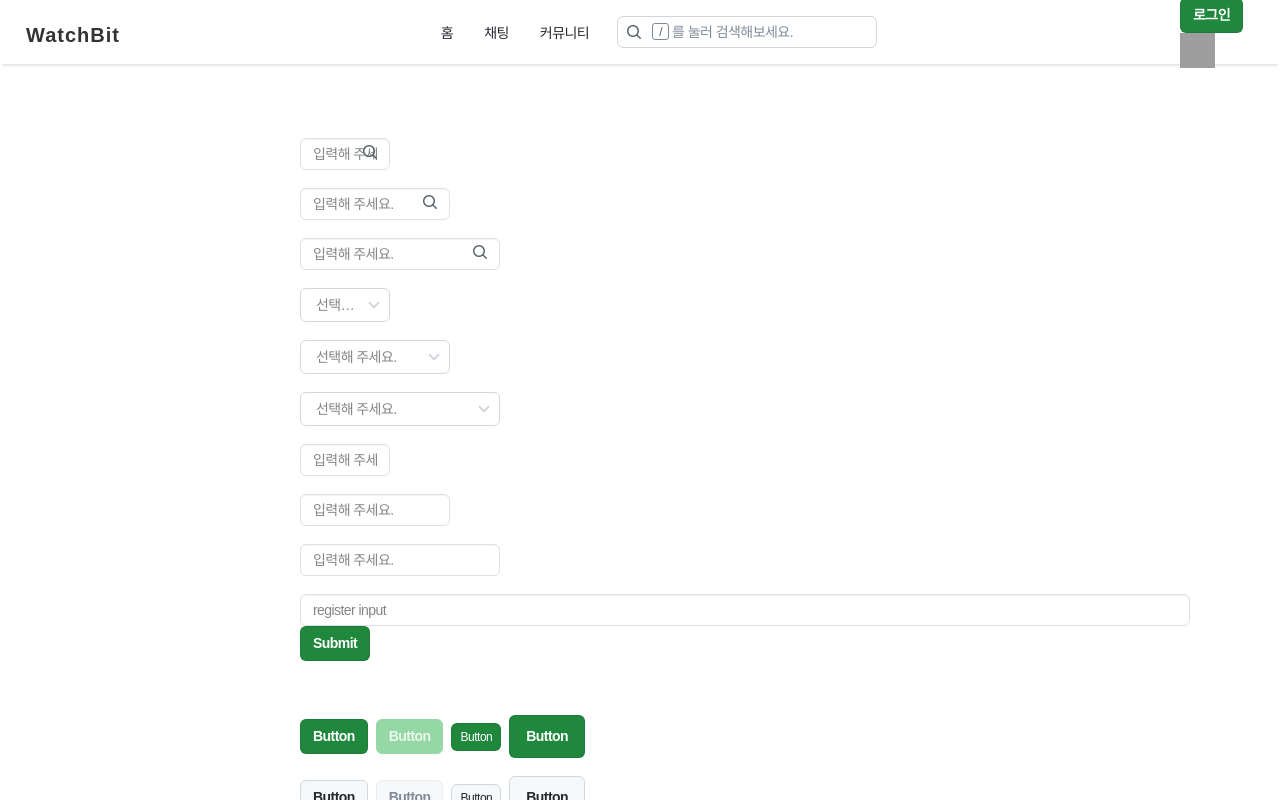
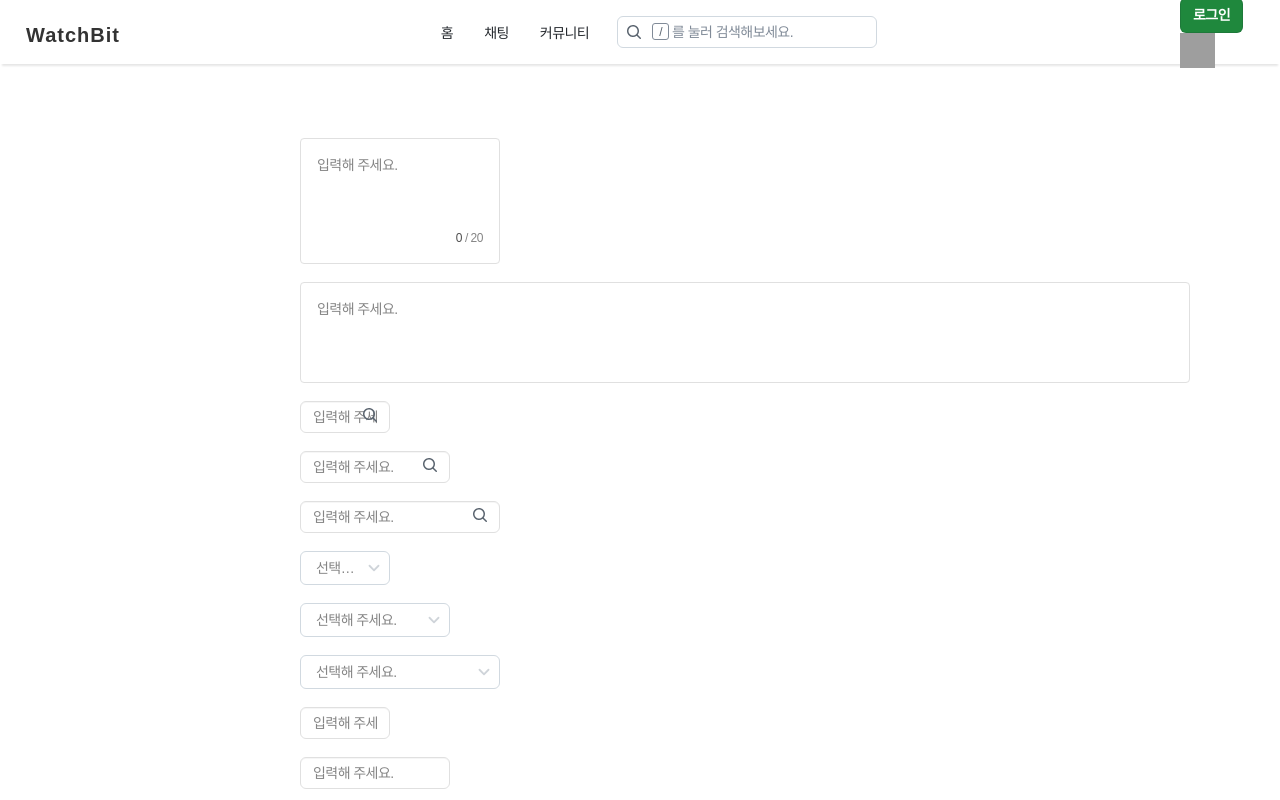
Before and after one commit to Jeong-ki/bitwatch-client, a Next.js app: page /comp in a window 1280 px wide. Shown: the top 800 px of the page. Built offline with nearby package versions, Linux system fonts and the light colour scheme; no server answers; grey boxes are pictures that could not be loaded.

Commit message:
feat: Textarea 컴포넌트 구현

```diff
--- a/public/assets/css/components/index.scss
+++ b/public/assets/css/components/index.scss
@@ -2,3 +2,4 @@
 @import "input";
 @import "spinner";
 @import "select";
+@import "textarea";
--- /dev/null
+++ b/public/assets/css/components/textarea.scss
@@ -0,0 +1,152 @@
+/* Textarea */
+.box_tf textarea {
+  min-height: 120px;
+  padding: 15px;
+}
+
+.type_count {
+  overflow: hidden;
+  border: 1px solid var(--Gray-10);
+  border-radius: 4px;
+  box-sizing: border-box;
+}
+
+.type_count .tf_comm {
+  min-height: 83px;
+  padding-bottom: 0;
+  border: 0;
+}
+
+.type_count.focus {
+  border-color: var(--Black);
+}
+
+.type_count.readonly {
+  border-color: var(--Gray-2);
+}
+
+.type_count.disabled {
+  border-color: var(--Gray-10);
+  background-color: var(--Gray-2);
+}
+
+.type_count.error {
+  border-color: var(--Error);
+  outline: 4px solid var(--Error-Hover);
+}
+
+.box_tf .txt_byte {
+  padding: 7px 15px;
+  text-align: right;
+}
+
+.box_tf .num_byte {
+  display: inline-block;
+  color: var(--Gray-60);
+  vertical-align: top;
+}
+
+.box_tf .num_write {
+  color: var(--Gray-90);
+}
+
+.box_tf .txt_bar {
+  display: inline-block;
+  font-size: 14px;
+  color: var(--Gray-60);
+  vertical-align: top;
+}
+
+.type_count.disabled .txt_byte {
+  background: var(--Gray-2);
+}
+
+.type_count.readonly .txt_byte {
+  background: var(--Gray-5);
+}
+
+.type_count.readonly .num_byte {
+  color: var(--Gray-30);
+}
+
+.type_count.readonly .txt_bar {
+  color: var(--Gray-30);
+}
+
+.txt_count {
+  flex-shrink: 0;
+  color: var(--Gray-60);
+}
+
+.txt_count .emph_g {
+  color: var(--Gray-90);
+}
+
+.inner_tf+.txt_count {
+  position: absolute;
+  top: 14px;
+  left: calc(100% + 4px);
+  white-space: nowrap;
+}
+
+.box_textarea {
+  display: flex;
+  position: relative;
+  padding: 16px;
+  border: 1px solid var(--Gray-10);
+  border-radius: 4px;
+  flex-direction: column;
+}
+
+.box_textarea:focus-within,
+.box_textarea:hover {
+  border-color: var(--input-focus);
+  outline: none;
+  box-shadow: inset 0 0 0 1px var(--focus-outside);
+}
+
+.box_textarea.disabled,
+.box_textarea.readonly {
+  background: var(--Gray-2);
+}
+
+.box_textarea.disabled:focus-within,
+.box_textarea.disabled:hover,
+.box_textarea.readonly:focus-within,
+.box_textarea.readonly:hover {
+  border-color: var(--Gray-10);
+}
+
+.box_textarea.error {
+  border-color: var(--Error);
+}
+
+.box_textarea.type_resize {
+  padding: 0;
+}
+
+.box_textarea.type_resize .tf_comm {
+  min-height: 67px;
+  padding: 16px;
+  resize: vertical;
+}
+
+.box_textarea .tf_comm {
+  min-height: 67px;
+  padding: 0;
+  border: none;
+  box-shadow: none;
+
+  &:focus {
+    box-shadow: none;
+  }
+}
+
+.box_textarea .tf_comm+.txt_count {
+  align-self: flex-end;
+  margin-top: 7px;
+}
+
+.box_textarea+.desc_error {
+  font-size: 13px;
+}
--- a/src/app/comp/page.tsx
+++ b/src/app/comp/page.tsx
@@ -5,6 +5,7 @@ import { Button } from '@/components/common/button';
 import { Input } from '@/components/common/input';
 import { InputSearch } from '@/components/common/input/search';
 import { Select } from '@/components/common/select';
+import { Textarea } from '@/components/common/textarea';
 import validateRule from '@/lib/react-hook-form';
 import { useState } from 'react';
 import { useForm } from 'react-hook-form';
@@ -26,7 +27,9 @@ export default function Comp() {
     watch,
     formState: { errors },
     handleSubmit,
-  } = useForm({ defaultValues: { inp01: '', formSelect: '', formSearch: '' } });
+  } = useForm({
+    defaultValues: { inp01: '', formSelect: '', formSearch: '', contents01: '', contents02: '' },
+  });
 
   const onSubmit = handleSubmit(
     (data) => {
@@ -47,6 +50,24 @@ export default function Comp() {
 
   return (
     <div style={{ margin: '10px' }}>
+      <Textarea
+        value={watch('contents01')}
+        placeholder="입력해 주세요."
+        errorMsg={errors.contents01?.message}
+        libProps={register('contents01')}
+        maxLength={20}
+        sizeType="large"
+      />
+      <br />
+      <br />
+      <Textarea
+        value={watch('contents02')}
+        placeholder="입력해 주세요."
+        errorMsg={errors.contents02?.message}
+        libProps={register('contents02')}
+      />
+      <br />
+      <br />
       <InputSearch
         libProps={register('formSearch')}
         value={watch('formSearch')}
--- a/src/components/common/input/search/result/index.tsx
+++ b/src/components/common/input/search/result/index.tsx
@@ -18,9 +18,9 @@ import { getDummy } from '@/api/dummy';
 import { OptionList } from '@/components/common/option-list';
 import { useOnClickOutside } from '@/hooks/useOnClickOutside';
 // import { Alert } from '@/components/common/alert';
-import { IInputSearchSuggestProps } from './types';
+import { IInputSearchResultProps } from './types';
 
-export const InputSearchSuggest: FC<PropsWithChildren<IInputSearchSuggestProps>> = (props) => {
+export const InputSearchResult: FC<PropsWithChildren<IInputSearchResultProps>> = (props) => {
   const {
     value,
     suggestType = 'KKO',
--- a/src/components/common/input/search/result/types.ts
+++ b/src/components/common/input/search/result/types.ts
@@ -3,7 +3,7 @@ import { IInputSearchProps } from '../types';
 
 type TSuggestType = 'test1' | 'test2';
 
-export interface IInputSearchSuggestProps extends IInputSearchProps {
+export interface IInputSearchResultProps extends IInputSearchProps {
   suggestType?: TSuggestType;
   isAllowClickOutside?: boolean;
   isStrictCheck?: boolean;
--- /dev/null
+++ b/src/components/common/textarea/elem/index.tsx
@@ -0,0 +1,36 @@
+'use client';
+
+import { ChangeEvent } from 'react';
+import { ITextAreaElemProps } from '@/components/common/textarea/elem/types';
+
+export const TextareaElem = ({
+  onChange = () => {},
+  libProps = {},
+  placeholder,
+  ...otherProps
+}: ITextAreaElemProps) => {
+  const { onChange: onChangeLib = () => {}, ...otherLibProps } = libProps;
+
+  const onChangeInput = (e: ChangeEvent<HTMLTextAreaElement>) => {
+    const {
+      target: { value: targetValue },
+    } = e;
+
+    if (typeof otherProps.maxLength === 'number' && otherProps?.maxLength < targetValue.length) {
+      return;
+    }
+
+    onChange(targetValue);
+    onChangeLib(e);
+  };
+
+  return (
+    <textarea
+      className="tf_comm"
+      placeholder={placeholder ?? '입력해 주세요.'}
+      {...otherProps}
+      {...otherLibProps}
+      onChange={onChangeInput}
+    />
+  );
+};
--- /dev/null
+++ b/src/components/common/textarea/elem/types.ts
@@ -0,0 +1,10 @@
+import { InputValue } from '@/@types/element';
+import { TextareaHTMLAttributes } from 'react';
+import { UseFormRegisterReturn, InternalFieldName } from 'react-hook-form';
+
+export interface ITextAreaElemProps
+  extends Omit<TextareaHTMLAttributes<HTMLTextAreaElement>, 'value' | 'onChange'> {
+  value?: string;
+  libProps?: Partial<UseFormRegisterReturn<InternalFieldName>>;
+  onChange?: (value: InputValue) => void;
+}
--- /dev/null
+++ b/src/components/common/textarea/index.tsx
@@ -0,0 +1,47 @@
+'use client';
+
+import { PropsWithChildren } from 'react';
+import { ITextareaProps } from '@/components/common/textarea/types';
+import classNames from 'classnames';
+import { TextareaElem } from '@/components/common/textarea/elem';
+
+export const Textarea = ({
+  children,
+  sizeType,
+  showErrorMsg = false,
+  errorMsg,
+  readOnly,
+  disabled,
+  value,
+  maxLength,
+  isAbleResize,
+  itemClassName = '',
+  ...otherProps
+}: PropsWithChildren<ITextareaProps>) => {
+  return (
+    <div className={classNames('item_form', { [`form_${sizeType}`]: sizeType }, itemClassName)}>
+      <div
+        className={classNames('box_tf', 'box_textarea', {
+          readonly: readOnly,
+          disabled,
+          type_resize: isAbleResize,
+          error: errorMsg,
+        })}>
+        <TextareaElem
+          value={value}
+          readOnly={readOnly}
+          disabled={disabled}
+          maxLength={maxLength}
+          {...otherProps}
+        />
+        {children}
+        {maxLength && (
+          <span className="txt_count">
+            <em className="emph_g">{value?.length ?? 0}</em> / {maxLength}
+          </span>
+        )}
+      </div>
+      {errorMsg && showErrorMsg && <p className="desc_error">{errorMsg}</p>}
+    </div>
+  );
+};
--- /dev/null
+++ b/src/components/common/textarea/types.ts
@@ -0,0 +1,11 @@
+import { ReactNode } from 'react';
+import { ITextAreaElemProps } from '@/components/common/textarea/elem/types';
+
+export interface ITextareaProps extends ITextAreaElemProps {
+  sizeType?: 'small' | 'medium' | 'large';
+  isAbleResize?: boolean | undefined;
+  showErrorMsg?: boolean | undefined;
+  boxChildren?: ReactNode | undefined;
+  itemClassName?: any;
+  errorMsg?: any;
+}
```
